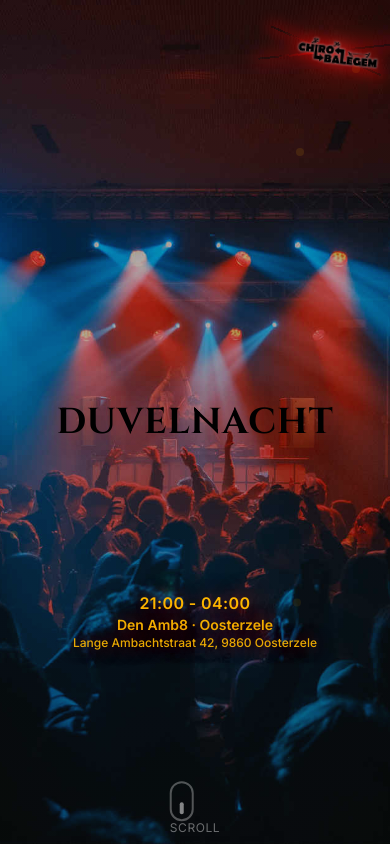
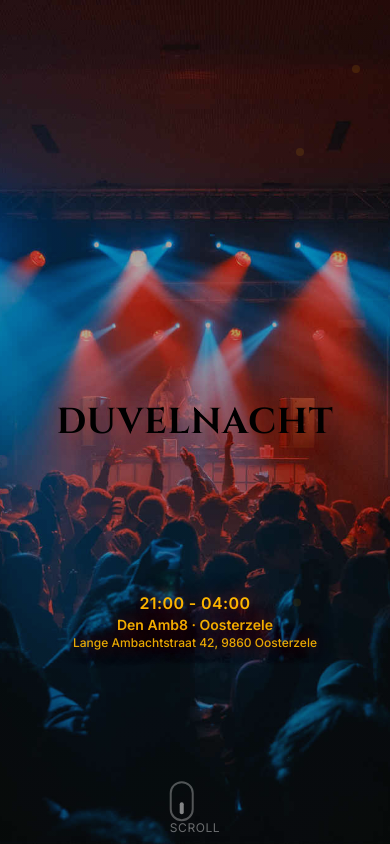
Before and after one commit to tomma24ss/duvelnacht, a Next.js app: page / in a window 390 px wide. Shown: the top 844 px of the page. Built offline with nearby package versions, Linux system fonts and the light colour scheme.

Commit message:
trademark changed

```diff
--- a/src/components/sections/hero.tsx
+++ b/src/components/sections/hero.tsx
@@ -19,7 +19,7 @@ export function HeroSection() {
   return (
     <section id="hero" className="relative min-h-screen flex items-center justify-center overflow-hidden">
       {/* Top-right maker logo */}
-      <div className="absolute right-3 top-3 sm:right-6 sm:top-6 z-40 pointer-events-none rotate-6">
+      <div className="hidden sm:block absolute right-3 top-3 sm:right-6 sm:top-6 z-40 pointer-events-none rotate-6">
         {/* Size container for responsiveness */}
         <div className="relative w-20 sm:w-28 md:w-40 aspect-square">
           {/* Red halo to separate from black background */}
```
